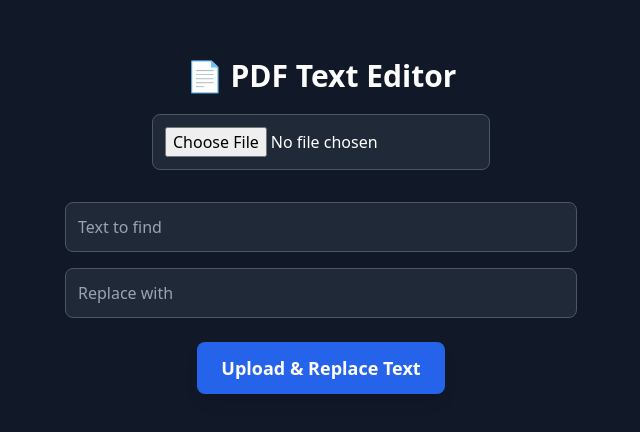
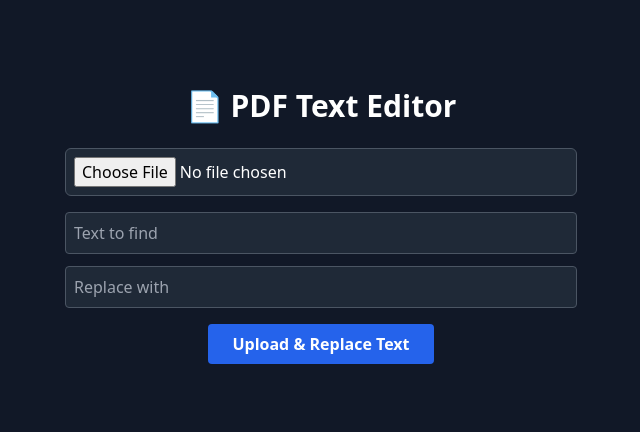
Before and after one commit to bl4ckmore/PDF-MAKER, a Next.js app: page / in a window 1280 px wide. Shown: the part 174-606 px from the top of the page, without its empty margins (319-959 px from the left). Built offline with nearby package versions, Linux system fonts and the light colour scheme.

Commit message:
Upload fix

```diff
--- a/pages/index.js
+++ b/pages/index.js
@@ -1,7 +1,7 @@
 import { useState } from "react";
 import axios from "axios";
 
-const API_BASE_URL = "https://pdfapi-si07.onrender.com";
+const API_BASE_URL = "https://pdfapi-si07.onrender.com"; // 🌐 Replace with your actual backend if different
 
 export default function Home() {
   const [file, setFile] = useState(null);
@@ -14,7 +14,6 @@ export default function Home() {
   const handleFileChange = (event) => {
     const selectedFile = event.target.files[0];
     setFile(selectedFile);
-
     if (selectedFile) {
       const objectUrl = URL.createObjectURL(selectedFile);
       setPreviewUrl(objectUrl);
@@ -23,7 +22,7 @@ export default function Home() {
 
   const handleUpload = async () => {
     if (!file || !searchText || !replaceText) {
-      alert("Please upload a file and enter text to replace.");
+      alert("Please upload a file and enter both search and replacement text.");
       return;
     }
 
@@ -36,32 +35,39 @@ export default function Home() {
     try {
       const response = await axios.post(
         `${API_BASE_URL}/api/pdf/replace-text`,
-        formData
+        formData,
+        {
+          headers: {
+            "Content-Type": "multipart/form-data",
+          },
+        }
       );
+
       setUpdatedFile(response.data.filename);
     } catch (error) {
-      alert("Error replacing text. Please try again.");
+      console.error("Upload error:", error);
+      alert("❌ Error replacing text. Please try again.");
     } finally {
       setLoading(false);
     }
   };
 
   return (
-    <div className="flex flex-col items-center justify-center min-h-screen bg-gray-900 text-white p-5">
-      <h1 className="text-3xl font-bold mb-5">📄 PDF Text Editor</h1>
+    <div className="flex flex-col items-center justify-center min-h-screen bg-gray-900 text-white p-6">
+      <h1 className="text-3xl font-bold mb-6">📄 PDF Text Editor</h1>
 
       <input
         type="file"
         accept="application/pdf"
         onChange={handleFileChange}
-        className="mb-4 p-3 bg-gray-800 border border-gray-600 rounded-lg cursor-pointer hover:bg-gray-700 transition-all duration-200"
+        className="mb-4 p-2 w-full max-w-lg bg-gray-800 border border-gray-600 rounded-md"
       />
 
       {previewUrl && (
         <iframe
           src={previewUrl}
-          className="w-full max-w-lg h-80 border-2 border-gray-500 rounded-lg mt-4 shadow-lg"
-        />
+          className="w-full max-w-lg h-72 border border-gray-700 rounded mb-4"
+        ></iframe>
       )}
 
       <input
@@ -69,19 +75,20 @@ export default function Home() {
         placeholder="Text to find"
         value={searchText}
         onChange={(e) => setSearchText(e.target.value)}
-        className="mt-4 p-3 w-full max-w-lg bg-gray-800 border border-gray-600 rounded-lg text-white focus:ring-2 focus:ring-blue-500"
+        className="mb-3 p-2 w-full max-w-lg bg-gray-800 border border-gray-600 rounded text-white"
       />
+
       <input
         type="text"
         placeholder="Replace with"
         value={replaceText}
         onChange={(e) => setReplaceText(e.target.value)}
-        className="mt-4 p-3 w-full max-w-lg bg-gray-800 border border-gray-600 rounded-lg text-white focus:ring-2 focus:ring-blue-500"
+        className="mb-4 p-2 w-full max-w-lg bg-gray-800 border border-gray-600 rounded text-white"
       />
 
       <button
         onClick={handleUpload}
-        className="mt-6 px-6 py-3 bg-blue-600 hover:bg-blue-700 rounded-lg text-white font-semibold text-lg transition-all duration-200 shadow-lg disabled:bg-gray-600 disabled:cursor-not-allowed"
+        className="px-6 py-2 bg-blue-600 hover:bg-blue-700 rounded text-white font-semibold disabled:bg-gray-600"
         disabled={loading}
       >
         {loading ? "Processing..." : "Upload & Replace Text"}
@@ -89,9 +96,9 @@ export default function Home() {
 
       {updatedFile && (
         <a
-    href={`https://https://pdfapi-si07.onrender.com/pdf/${updatedFile}`}
+          href={`${API_BASE_URL}/pdf/${updatedFile}`}
           download
-    className="mt-6 px-6 py-3 bg-green-600 hover:bg-green-700 rounded-lg text-white font-semibold text-lg transition-all duration-200 shadow-lg"
+          className="mt-6 inline-block px-6 py-2 bg-green-600 hover:bg-green-700 rounded text-white font-semibold"
         >
           Download Updated PDF
         </a>
```
Lines whose indentation alone changed are shown as unchanged.
